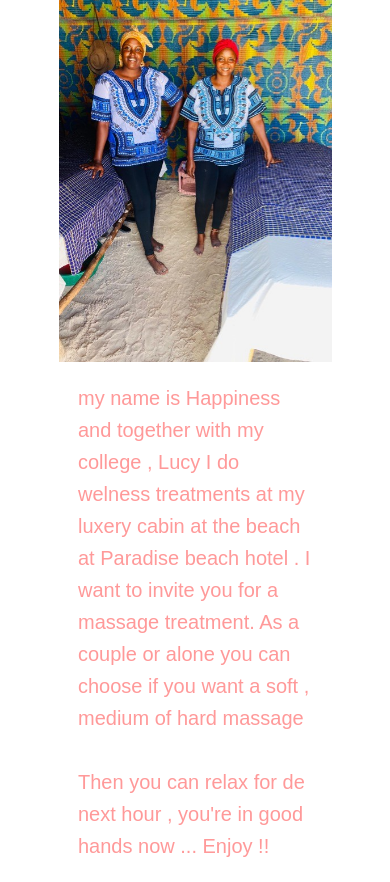
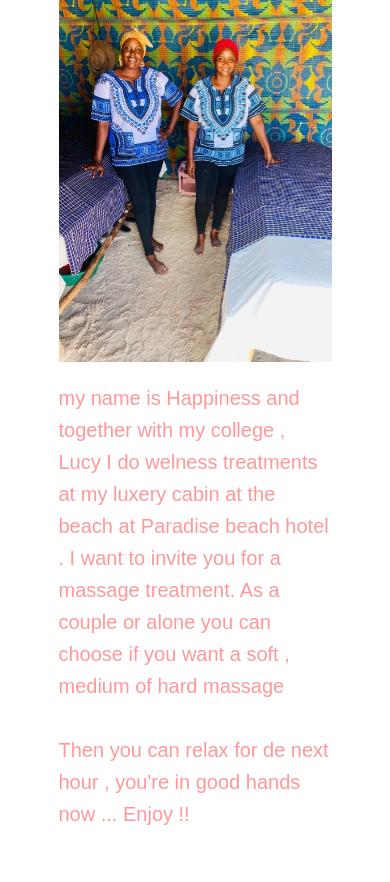
Before and after one commit to zanzibar25/happinezz, a PHP site: page / in a window 390 px wide. Shown: the part 433-1315 px from the top of the page. After the commit the page ends 1258 px from the top, so only its background shows below. Run offline with PHP 8.4, Linux system fonts and the light colour scheme.

Commit message:
Add files via upload

```diff
--- a/index.css
+++ b/index.css
@@ -61,7 +61,7 @@ p1{
         margin-left: 30%;
     }
     p1 {
-        width: 60%;
+        width: 70%;
         height: auto;
         font-size: 20px;
     }
--- a/pictures.css
+++ b/pictures.css
@@ -62,7 +62,7 @@ a:hover{
         margin-left: 30%;
     }
     p3 {
-        width: 60%;
+        width: 70%;
         height: auto;
         font-size: 20px;
     }
```
